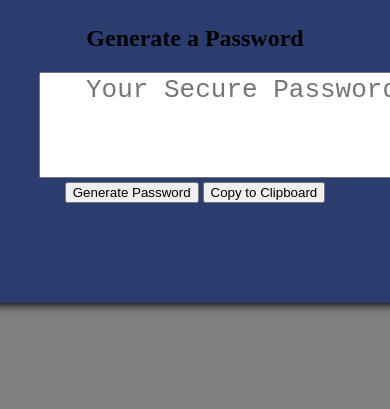
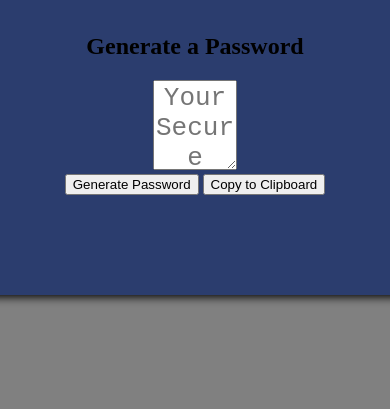
Before and after one commit to k-sosa/pwgenerator, a plain HTML site: page index.html in a window 390 px wide. Shown: the part 435-844 px from the top of the page. Drawn offline with Linux system fonts and the light colour scheme.

Commit message:
added copy to clipboard function and modified html and css to try to make page responsive

```diff
--- a/index.html
+++ b/index.html
@@ -24,7 +24,7 @@
     </div>
     <div clas="control-btns">
       <button id="generate">Generate Password</button>
-      <button id="copy">
+      <button onclick="myFunction()" id="copy">
         Copy to Clipboard
       </button>
     </div>
--- a/style.css
+++ b/style.css
@@ -16,7 +16,7 @@ body {
 
 .container {
     background-color: rgb(43, 61, 110);
-    width: 800px;
+    width: 100%;
     max-width: 80%;
     border-radius: 5px;
     align-items: center;
@@ -34,8 +34,8 @@ body {
 }
 
 .passwordArea #password {
-    width: 400px;
-    height: 100px;
+    width: 20vw;
+    height: 10vh;
 }
 
 #password {
```
Also changed, not shown: 1 other file.
